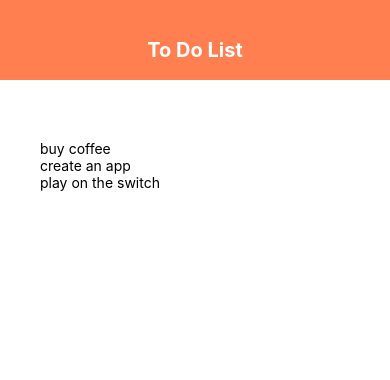
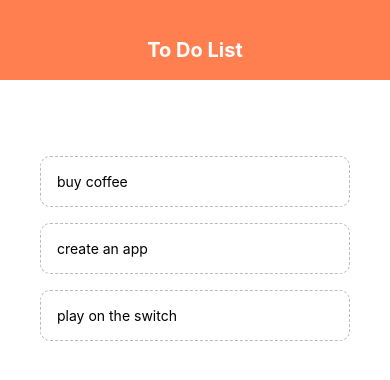
Before and after one commit to ilci66/react-native-tutorial, a React Native app: screen / in a window 390 px wide. Shown: the top 380 px of the page. Built offline with nearby package versions, Linux system fonts and the light colour scheme.

Commit message:
to do list part 2

```diff
--- a/App.js
+++ b/App.js
@@ -1,6 +1,7 @@
 import React, { useState } from 'react';
 import { StyleSheet, Text, View, FlatList } from 'react-native';
 import Header from './components/header';
+import TodoItem from './components/todoItem';
 
 export default function App() {
   const [todos, setTodos] = useState([
@@ -9,6 +10,11 @@
     { text: 'play on the switch', key: '3' }
   ]);
 
+  const pressHandler = (key) => {
+    setTodos(prevTodos => {
+      return prevTodos.filter(todo => todo.key != key);
+    });
+  };
 
   return (
     <View style={styles.container}>
@@ -19,7 +25,7 @@
           <FlatList
             data={todos}
             renderItem={({ item }) => (
-              <Text>{item.text}</Text>
+              <TodoItem item={item} pressHandler={pressHandler} />
             )}
           />
         </View>
--- /dev/null
+++ b/components/todoItem.js
@@ -0,0 +1,22 @@
+import React from 'react'
+import {StyleSheet, TouchableOpacity, Text} from 'react-native';
+
+export default function TodoItem({ pressHandler, item }) {
+  return (
+    <TouchableOpacity onPress={() => pressHandler(item.key)}>
+      <Text style={styles.item}>{item.text}</Text>
+    </TouchableOpacity>
+  )
+}
+
+const styles = StyleSheet.create({
+  item: {
+    padding: 16,
+    marginTop: 16,
+    borderColor: '#bbb',
+    borderWidth: 1,
+    borderStyle: "dashed",
+    // borderRadius: 1,
+    borderRadius: 10,
+  }
+});
```
